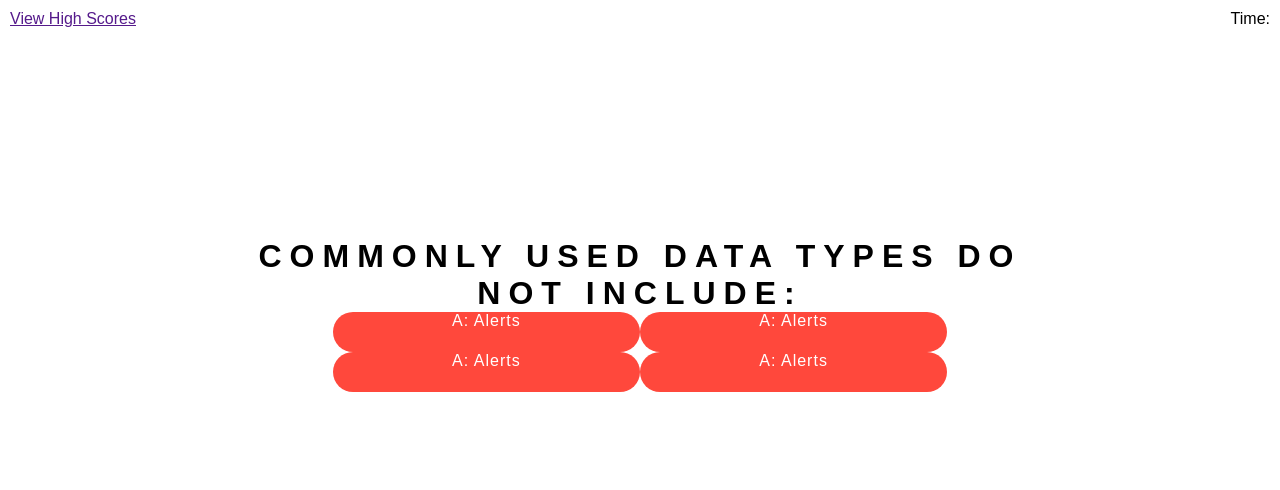
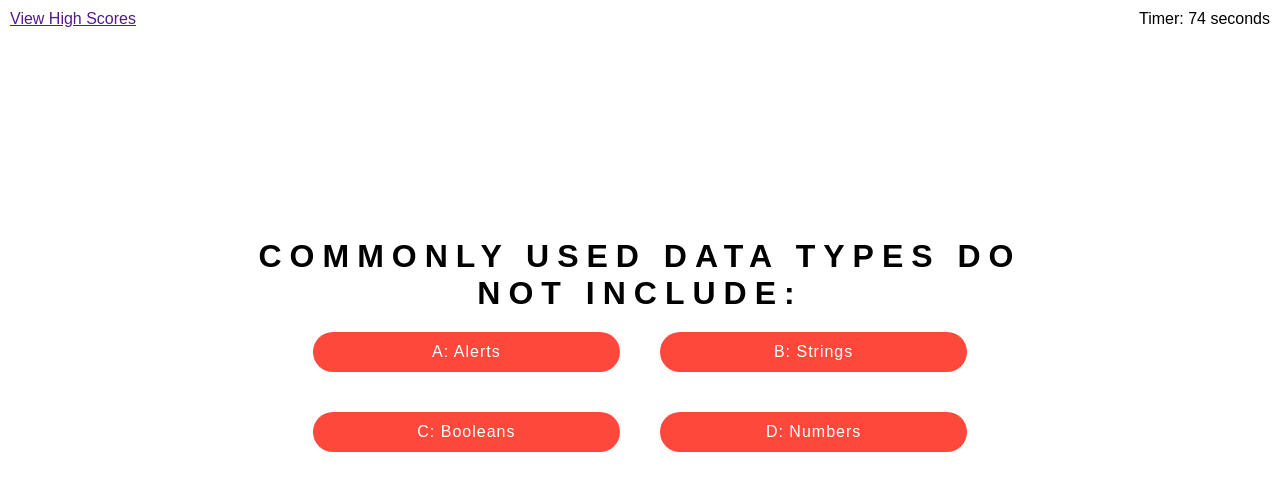
Before and after one commit to ijacksondesign/coding-quiz, a plain HTML site: page index.html in a window 1280 px wide. Both pictures are taken after a click on the button "Start Quiz". Drawn offline with Linux system fonts and the light colour scheme; a web font is replaced by a local one.

Commit message:
added timer countdown function

```diff
--- a/assets/css/styles.css
+++ b/assets/css/styles.css
@@ -83,9 +83,13 @@ main .quiz-instructions, main .quiz-question-wrapper {
 }
 
 .quiz-answers {
+    display: inline-flex;
+    justify-content: center;
+    align-items: center;
     list-style-type: none;
     width: 40%;
     height: 40px;
+    margin: 20px;
     font-size: 1rem;
     color: white;
     letter-spacing: 1px;
--- a/assets/js/javascript.js
+++ b/assets/js/javascript.js
@@ -1,47 +1,126 @@
 var quizContentEl = document.querySelector("#quiz-content");
+
 var startQuizEl = document.querySelector("#start-quiz");
+
+var timerEl = document.querySelector(".timer");
+
+var timeLeft = 75;
 
 var highScore = 0;
 
+var currentScore = 0;
+
+var currentQuestion = 0;
+
 var questionsArray = [
-    {q: "Commonly used data types DO NOT include:", a: "A: Alerts", b: "B: Strings", c: "C: Booleans", d: "D: Numbers"},
-    {q: "The condition in an if/else state is enclosed with __________.", a: "A: Curly Brackets", b: "B: Parenthesis", c: "C: Square Brackets", d: "D: Quotes"},
-    {q: "Arrays in JavaScript can be used to store __________.", a: "A: Booleans", b: "B: Numbers and Strings", c: "C: Other Arrays", d: "D: All of the above"},
-    {q: "String values must be enclosed within __________ when being assigned to variables.", a: "A: Quotes", b: "B: Commas", c: "C: Parenthesis", d: "D: Curly Brackets"},
-    {q: "A very useful tool used during development and debugging for printing content to the debugger is:", a: "A: Terminal/Bash", b: "B: Console.log", c: "C: JavaScript", d: "For Loops"},
+    {
+        question: "Commonly used data types DO NOT include:",
+        choices: ["A: Alerts", "B: Strings", "C: Booleans", "D: Numbers"],
+        answer: "A: Alerts"
+    },
+    {
+        question: "The condition in an if/else state is enclosed with __________.",
+        choices: ["A: Curly Brackets", "B: Parenthesis", "C: Square Brackets", "D: Quotes"],
+        answer: "B: Parenthesis"
+    },
+    {
+        question: "Arrays in JavaScript can be used to store __________.",
+        choices: ["A: Booleans", "B: Numbers and Strings", "C: Other Arrays", "D: All of the above"],
+        answer: "D: All of the above"
+    },
+    {
+        question: "String values must be enclosed within __________ when being assigned to variables.",
+        choices: ["A: Quotes", "B: Commas", "C: Parenthesis", "D: Curly Brackets"],
+        answer: "A: Quotes"
+    },
+    {
+        question: "A very useful tool used during development and debugging for printing content to the debugger is:",
+        choices: ["A: Terminal/Bash", "B: Console.log", "C: JavaScript", "For Loops"],
+        answer: "B: Console.log"
+    }
 ];
 
+
+// timmer function
+var countdown = function() {
+    var timeInterval = setInterval(function() {
+        if (timeLeft > 1) {
+            timerEl.textContent = "Timer: " + timeLeft + " seconds";
+            timeLeft--;
+        }
+        else if (timeLeft === 0) {
+            timerEl.textContent = "Timer: " + timeLeft + " seconds";
+            timeLeft--;
+          }
+        else {
+            timerEl.textContent = "";
+            clearInterval(timeInterval);
+            alert("Oops you ran out of time. Game over!");
+        }
+    }, 1000);
+};
 
 // function to start quiz
 var quizStartHandler = function() {
     var quizInstructions = document.querySelector("#quiz-instructions");
     quizInstructions.remove();
 
+    countdown();
     // function to cycle questions
-    quizQuestions();
+    quizDisplayQuestions();
 };
 
-var quizQuestions = function() {
+var quizDisplayQuestions = function() {
     // creates a div to display quiz question and answers
     var quizQuestionDiv = document.createElement("div");
     quizQuestionDiv.className = "quiz-question-wrapper";
-    quizQuestionDiv.innerHTML = "<h2 class='quiz-question'>" + questionsArray[0].q + "</h2>";
+    quizQuestionDiv.innerHTML = "<h2 class='quiz-question'>" + questionsArray[currentQuestion].question + "</h2>";
     quizContentEl.appendChild(quizQuestionDiv);
 
-    var quizAnswersDiv = document.createElement("div");
-    quizAnswersDiv.className = "quiz-choices-wrapper";
-    quizQuestionDiv.appendChild(quizAnswersDiv);
+    var multiChoice = quizDisplayChoices(currentQuestion);
 
-    var quizChoicesEl = document.createElement("ul");
-    quizChoicesEl.className = "quiz-answers-wrapper";
-    quizAnswersDiv.appendChild(quizChoicesEl);
+    quizQuestionDiv.appendChild(multiChoice);
 
-    for (var i = 0; i < questionsArray.length-1; i++) {
-        var quizMultiChoices = document.createElement("li");
-        quizMultiChoices.className = "quiz-answers";
-        quizMultiChoices.innerHTML = questionsArray[0].a;
-        quizChoicesEl.appendChild(quizMultiChoices);
+    currentQuestion++;
+};
+
+var quizDisplayChoices = function(currentQuestion) {
+    // creates a div to display multiple choice
+    var quizChoicesDiv = document.createElement("div");
+    quizChoicesDiv.className = "quiz-choices-wrapper";
+
+    for(var i = 0; i < 4; i++) {
+        var quizAnswerEl = document.createElement("button");
+        quizAnswerEl.className = "quiz-answers";
+        quizAnswerEl.textContent = questionsArray[currentQuestion].choices[i];
+
+        if (quizAnswerEl.textContent === questionsArray[currentQuestion].answer) {
+            quizAnswerEl.value = true;
+        }
+        else {
+            quizAnswerEl.value = false;
+        }
+
+        quizChoicesDiv.appendChild(quizAnswerEl);
+    }
+
+    return quizChoicesDiv;
+};
+
+
+var validateAnswer = function() {
+    // grabs the answer that user selects
+    var userAnswer = document.querySelector(".quiz-answers").value;
+    console.log(userAnswer);
+
+    if (userAnswer === "right-answer") {
+        console.log("correct!");
+    }
+    else {
+        console.log("wrong!");
     }
 };
 
 startQuizEl.addEventListener("click", quizStartHandler);
+
+// quizContentEl.addEventListener("click", validateAnswer);
--- a/index.html
+++ b/index.html
@@ -9,12 +9,10 @@
 </head>
 <body>
     <header>
-        <div>
+        <div class="high-scores">
             <a href="">View High Scores</a>
         </div>
-        <div>
-            Time:
-        </div>
+        <div class="timer"></div>
     </header>
 
     <main id="quiz-content">
@@ -27,10 +25,6 @@
             </p>
             <button class="btn" id="start-quiz">Start Quiz</button>
         </div>
-        <!-- <div class="quiz-wrapper">
-            <h2 class="quiz-question"></h2>
-            <ul class="quiz-answers"></ul>
-        </div> -->
     </main>
     <script type="text/javascript" src="./assets/js/javascript.js"></script>
 </body>
```
